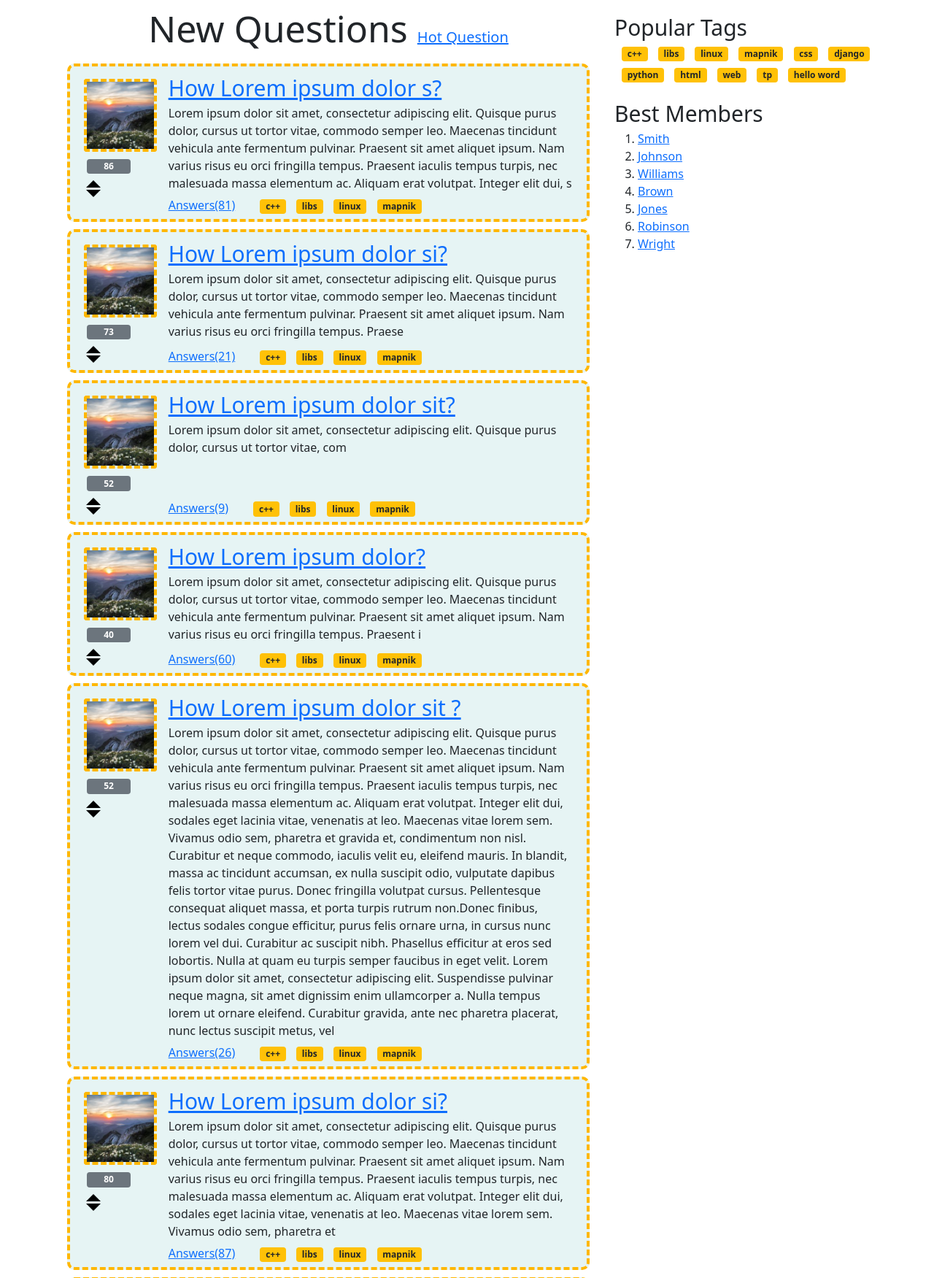
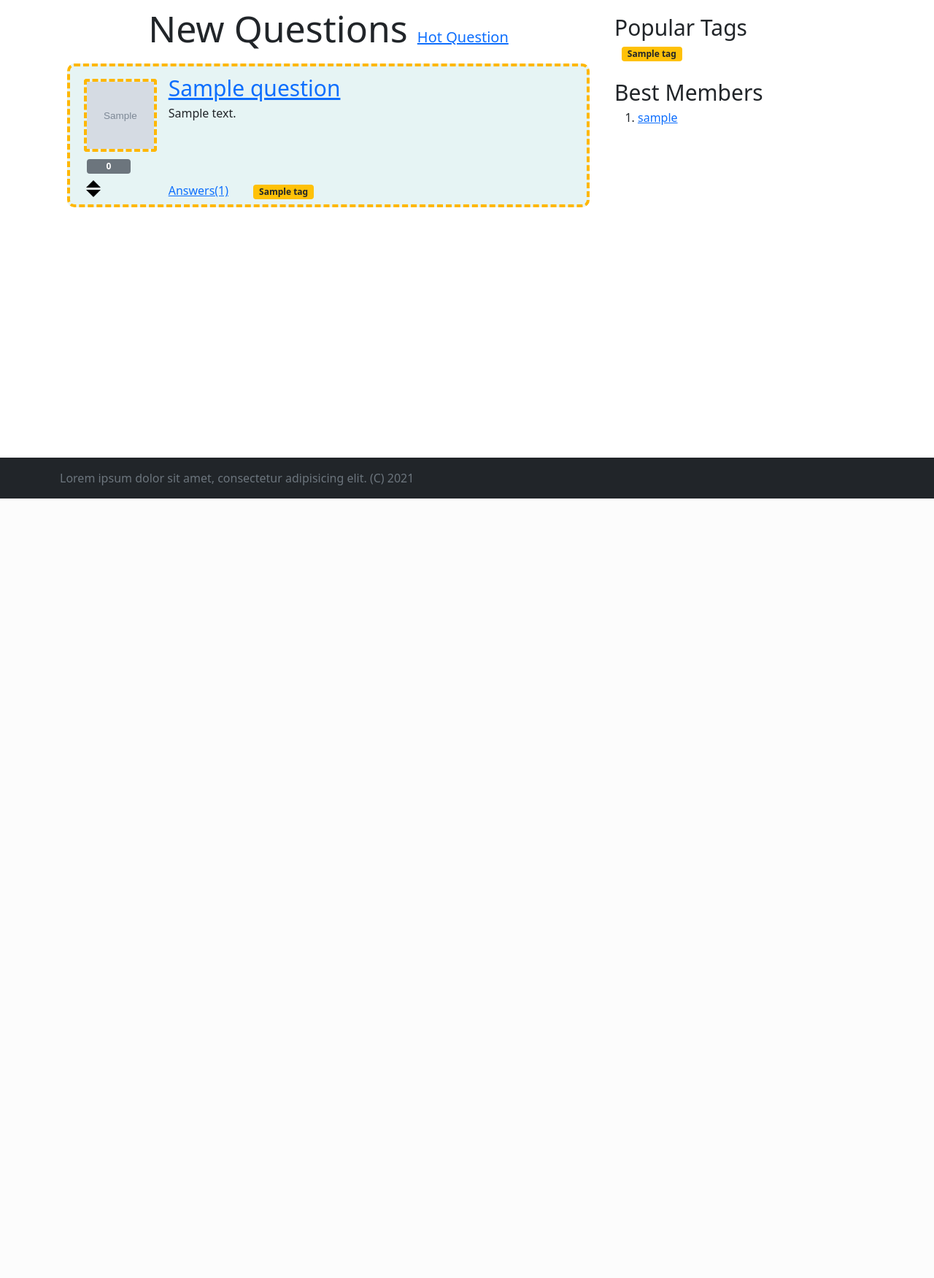
Before and after one commit to GeorgiyX/TP-WEB-ASK-ME, a Django app: page / in a window 1280 px wide. Shown: the part 117-1868 px from the top of the page at 73% size. After the commit the page ends 800 px from the top, so only its background shows below. Run offline with Django 3.2, Linux system fonts and the light colour scheme; tables that the repository leaves empty hold one stand-in row (values such as "Sample post"); grey boxes marked "Sample" are stand-in pictures.

Commit message:
hw3: update views-templates

```diff
--- a/app/constants.py
+++ b/app/constants.py
@@ -4,7 +4,7 @@ LOREM_IPSUM = "Lorem ipsum dolor sit amet, consectetur adipiscing elit. Quisque
 map_id_to_name = {1: "C++", 2: "libs", 3: "linux", 4: "mapnik"}
 
 PAGINATION_ELEMENT_COUNT = 5
-ELEMENT_PER_PAGE = 15
+ELEMENTS_PER_PAGE = 15
 TOTAL_ELEMENT = 301
 
 # URL Names
@@ -19,3 +19,5 @@ QUESTION_COUNT = 101
 ANSWERS_COUNT = 1001
 TAGS_COUNT = 100
 RATINGS_COUNT = 2001
+
+CACHE_TTL = 600  # 10 min
--- a/app/management/commands/test_models.py
+++ b/app/management/commands/test_models.py
@@ -5,6 +5,7 @@ from app.models import *
 def test_tags():
     for tag in Tag.objects.get_top():
         print("{}, questions count: {}".format(tag.name, tag.questions_count))
+
 
 def test_users_rating():
     for profile in Profile.objects.get_top():
@@ -19,6 +20,7 @@ def test_questions():
         print("question.dislikes.count(): {}".format(question.dislikes.count()))
         print("question.likes_sum: {}".format(question.likes_sum))
         print("question.likes.count(): {}".format(question.likes.count()))
+        print("ava url: {}".format(question.author_avatar))
         print("========")
 
 
@@ -26,4 +28,4 @@ class Command(BaseCommand):
     help = "run useful code"
 
     def handle(self, *args, **options):
-        test_users_rating()
+        test_questions()
--- a/app/views.py
+++ b/app/views.py
@@ -4,15 +4,31 @@ from math import ceil
 from django.http import Http404
 from django.shortcuts import render
 import app.constants as constants
-from app.constants import LOREM_IPSUM, map_id_to_name, TOTAL_ELEMENT, ELEMENT_PER_PAGE, PAGINATION_ELEMENT_COUNT
+from django.core.paginator import Paginator, Page
+from django.shortcuts import get_object_or_404
+from django.urls import reverse
+import app.constants
+from app.constants import *
+from app.models import *
 
 
-def get_elem_cnt_cur_pg(page_no, per_page=ELEMENT_PER_PAGE, total=TOTAL_ELEMENT):
-    return range(TOTAL_ELEMENT % ELEMENT_PER_PAGE
-                 if page_no * ELEMENT_PER_PAGE > TOTAL_ELEMENT else ELEMENT_PER_PAGE)
+def get_pages_list(page: Page, click_range=2):
+    return list(page.paginator.page_range[page.number - click_range - 1: page.number - 1]) + [page.number] \
+           + list(page.paginator.page_range[page.number: page.number + click_range])
 
 
-def get_questions(page_no, per_page=ELEMENT_PER_PAGE, total=TOTAL_ELEMENT):
+def get_page(paginator, page_no):
+    if page_no > paginator.num_pages:
+        page_no = paginator.num_pages
+    return paginator.page(page_no)
+
+
+def get_elem_cnt_cur_pg(page_no, per_page=ELEMENTS_PER_PAGE, total=TOTAL_ELEMENT):
+    return range(TOTAL_ELEMENT % ELEMENTS_PER_PAGE
+                 if page_no * ELEMENTS_PER_PAGE > TOTAL_ELEMENT else ELEMENTS_PER_PAGE)
+
+
+def get_questions(page_no, per_page=ELEMENTS_PER_PAGE, total=TOTAL_ELEMENT):
     questions = list()
     random.seed(datetime.datetime.now().second)
     for i in get_elem_cnt_cur_pg(page_no, per_page, total):
@@ -24,7 +40,7 @@ def get_questions(page_no, per_page=ELEMENT_PER_PAGE, total=TOTAL_ELEMENT):
     return questions
 
 
-def get_answers(page_no, per_page=ELEMENT_PER_PAGE, total=TOTAL_ELEMENT):
+def get_answers(page_no, per_page=ELEMENTS_PER_PAGE, total=TOTAL_ELEMENT):
     answers = list()
     random.seed(datetime.datetime.now().second)
     for i in get_elem_cnt_cur_pg(page_no, per_page, total):
@@ -36,7 +52,7 @@ def get_answers(page_no, per_page=ELEMENT_PER_PAGE, total=TOTAL_ELEMENT):
     return answers
 
 
-def get_pagination_info(page_no, per_page=ELEMENT_PER_PAGE, total=TOTAL_ELEMENT):
+def get_pagination_info(page_no, per_page=ELEMENTS_PER_PAGE, total=TOTAL_ELEMENT):
     min_element_index = (page_no - 1) * per_page + 1
     if min_element_index > total or min_element_index < 0:
         raise Http404("Wrong page index!")
@@ -70,41 +86,60 @@ def get_pagination_info(page_no, per_page=ELEMENT_PER_PAGE, total=TOTAL_ELEMENT)
     return pagination_info
 
 
+def get_right_col_data():
+    return {"top_tags": Tag.objects.get_top(), "tag_url": constants.TAG_URL, "top_users": Profile.objects.get_top()}
+
 def index(request, page_no=1):
-    context = {"url_to": "/hot", "url_name": "Hot Question",
-               "header_text": "New Questions",
-               "pagination_info": get_pagination_info(page_no),
-               "questions": get_questions(page_no)}
-    context["pagination_info"]["url"] = constants.INDEX_URL
+    paginator = Paginator(Question.objects.get_new_question(), constants.ELEMENTS_PER_PAGE)
+    context = {}
+    context["url_to"] = constants.HOT_URL
+    context["url_name"] = "Hot Question"
+    context["header_text"] = "New Questions"
+    context["pagination_info"] = {"url": constants.INDEX_URL}
+    context["page"] = get_page(paginator, page_no)
+    context["pages_list"] = get_pages_list(context["page"])
+    context["right_col"] = get_right_col_data()
     return render(request, "index.html", context)
 
 
 def hot(request, page_no=1):
-    context = {"url_to": "/", "url_name": "New Questions",
-               "header_text": "Hot Questions",
-               "pagination_info": get_pagination_info(page_no),
-               "questions": get_questions(page_no)}
-    context["pagination_info"]["url"] = constants.HOT_URL
+    paginator = Paginator(Question.objects.get_hot_question(), constants.ELEMENTS_PER_PAGE)
+    context = {}
+    context["url_to"] = constants.INDEX_URL
+    context["url_name"] = "New Question"
+    context["header_text"] = "Hot Questions"
+    context["pagination_info"] = {"url": constants.HOT_URL}
+    context["page"] = get_page(paginator, page_no)
+    context["pages_list"] = get_pages_list(context["page"])
+    context["right_col"] = get_right_col_data()
     return render(request, "index.html", context)
 
 
 def tag(request, tag_id, page_no=1):
-    tag_name = map_id_to_name.get(tag_id, "some name")
-    context = {"url_to": "/hot", "url_name": "Hot Questions",
-               "header_text": "Tag Questions - {0}".format(tag_name),
-               "pagination_info": get_pagination_info(page_no),
-               "questions": get_questions(page_no)}
-    context["pagination_info"]["url"] = constants.TAG_URL
-    context["pagination_info"]["id"] = 1  # Tag параметр URL
+    tag_object = get_object_or_404(Tag, id=tag_id)
+    paginator = Paginator(Question.objects.get_question_by_tag(tag_id), constants.ELEMENTS_PER_PAGE)
+    if paginator.count == 0:
+        raise Http404("No questions")
+    context = {}
+    context["url_to"] = constants.HOT_URL
+    context["url_name"] = "Hot Question"
+    context["header_text"] = "Tag Questions - {}".format(tag_object.name)
+    context["pagination_info"] = {"url": constants.TAG_URL, "id": tag_id}
+    context["page"] = get_page(paginator, page_no)
+    context["pages_list"] = get_pages_list(context["page"])
+    context["right_col"] = get_right_col_data()
     return render(request, "index.html", context)
 
 
 def question(request, question_id, page_no=1):
-    context = {"pagination_info": get_pagination_info(page_no, total=25),
-               "question": get_questions(1, 1)[0],
-               "answers": get_answers(page_no)}
-    context["pagination_info"]["url"] = constants.QUESTION_URL
-    context["pagination_info"]["id"] = 1  # Первый параметр URL
+    question_object = get_object_or_404(Question, id=question_id)
+    paginator = Paginator(Answer.objects.get_answer_by_question_id(question_id), constants.ELEMENTS_PER_PAGE)
+    context = {}
+    context["pagination_info"] = {"url": constants.QUESTION_URL, "id": question_id}
+    context["question"] = question_object
+    context["page"] = get_page(paginator, page_no)
+    context["pages_list"] = get_pages_list(context["page"])
+    context["right_col"] = get_right_col_data()
     return render(request, "question.html", context)
 
 
--- a/ask_me/urls.py
+++ b/ask_me/urls.py
@@ -13,11 +13,14 @@ Including another URLconf
     1. Import the include() function: from django.urls import include, path
     2. Add a URL to urlpatterns:  path('blog/', include('blog.urls'))
 """
+from django.conf.urls.static import static
 from django.contrib import admin
 from django.urls import path
 
+import ask_me.settings
 from app import views
 import app.constants as constants
+import ask_me.settings
 
 # cписок новых вопросов (главная страница) (URL = /)
 # cписок “лучших” вопросов (URL = /hot/)
@@ -42,3 +45,6 @@ urlpatterns = [
     path('ask/', views.ask, name="ask"),
     path('setting/', views.setting, name="setting")
 ]
+if ask_me.settings.DEBUG:
+    # urlpatterns += static(settings.STATIC_URL, document_root=settings.STATIC_ROOT)
+    urlpatterns += static(ask_me.settings.MEDIA_URL, document_root=ask_me.settings.MEDIA_ROOT)
--- a/templates/ask.html
+++ b/templates/ask.html
@@ -3,7 +3,7 @@
 {% block header %}
     {% include "include/header_login.html" %}
 {% endblock %}
-{% block right_column %}
+{% block left_column %}
     <div id="left-block-header">New Question</div>
     <form class="needs-validation" novalidate>
         <div class="mb-3">
--- a/templates/include/answer.html
+++ b/templates/include/answer.html
@@ -1,7 +1,7 @@
 {% load static %}
 <div class="row answer">
     <div class="col-2 answer-left">
-        <img src="{% static "img/avatar.png" %}" alt="avatar">
+        <img src="{{ answer.author.profile.avatar.url }}" alt="avatar">
         <div class="answer-rating">
             <div class="badge bg-secondary">{{ answer.rating }}</div>
             <div>
--- a/templates/include/base.html
+++ b/templates/include/base.html
@@ -22,7 +22,7 @@
         <div class="row">
             <!-- Left col -->
             <div class="col-8 left-col">
-                {% block right_column %}
+                {% block left_column %}
                 {% endblock %}
             </div>
             <!-- End left col -->
--- a/templates/include/question_index.html
+++ b/templates/include/question_index.html
@@ -1,7 +1,7 @@
 {% load static %}
 <div class="row question">
     <div class="col-2" id="question-left">
-        <img src="{% static "img/avatar.png" %}" alt="avatar">
+        <img src="{{ question.author.profile.avatar.url }}" alt="avatar">
         <div id="rating">
             <div class="badge bg-secondary">{{ question.rating }}</div>
             <div>
@@ -21,16 +21,15 @@
     </div>
     <div class="col-10" id="question-right">
         <div id="question-header">
-            <a href="{% url "question" 1 1 %}">How {{ question.title }}?</a>
+            <a href="{% url "question" question.id 1 %}">{{ question.title }}</a>
         </div>
         <div id="question-text"> {{ question.text }}</div>
         <div id="question-footer">
-            <a href="{% url "question" 1 1 %}">Answers({{ question.answer_cnt }})</a>
+            <a href="{% url "question" question.id 1 %}">Answers({{ question.answers_count }})</a>
             <span>
-                <span class="badge bg-warning text-dark">с++</span>
-                <span class="badge bg-warning text-dark">libs</span>
-                <span class="badge bg-warning text-dark">linux</span>
-                <span class="badge bg-warning text-dark">mapnik</span>
+                {% for tag in question.tags.all %}
+                    <span class="badge bg-warning text-dark">{{ tag.name }}</span>
+                {% endfor %}
             </span>
         </div>
     </div>
--- a/templates/include/right_column.html
+++ b/templates/include/right_column.html
@@ -1,27 +1,15 @@
 {% load static %}
 <div class="right-col-header">Popular Tags</div>
 <div id="pop-tags-list">
-    <a href="{% url "tag" 1 1%}"><span class="badge bg-warning text-dark">с++</span></a>
-    <a href="{% url "tag" 2 1%}"><span class="badge bg-warning text-dark">libs</span></a>
-    <a href="{% url "tag" 3 1%}"><span class="badge bg-warning text-dark">linux</span></a>
-    <a href="{% url "tag" 4 1%}"><span class="badge bg-warning text-dark">mapnik</span></a>
-    <a href="{% url "tag" 5 1%}"><span class="badge bg-warning text-dark">css</span></a>
-    <a href="{% url "tag" 6 1%}"><span class="badge bg-warning text-dark">django</span></a>
-    <a href="{% url "tag" 7 1%}"><span class="badge bg-warning text-dark">python</span></a>
-    <a href="{% url "tag" 8 1%}"><span class="badge bg-warning text-dark">html</span></a>
-    <a href="{% url "tag" 9 1%}"><span class="badge bg-warning text-dark">web</span></a>
-    <a href="{% url "tag" 10 1%}"><span class="badge bg-warning text-dark">tp</span></a>
-    <a href="{% url "tag" 11 1%}"><span class="badge bg-warning text-dark">hello word</span></a>
+    {% for tag in right_col.top_tags %}
+        <a href="{% url right_col.tag_url tag.id 1%}"><span class="badge bg-warning text-dark">{{ tag.name }}</span></a>
+    {% endfor %}
 </div>
 <div class="right-col-header">Best Members</div>
 <div class="best-members-list">
     <ol>
-        <li><a href="#">Smith</a></li>
-        <li><a href="#">John­son</a></li>
-        <li><a href="#">Williams</a></li>
-        <li><a href="#">Brown</a></li>
-        <li><a href="#">Jones</a></li>
-        <li><a href="#">Robin­son</a></li>
-        <li><a href="#">Wright</a></li>
+        {% for user in right_col.top_users %}
+            <li><a href="#">{{ user.user.username }}</a></li>
+        {% endfor %}
     </ol>
 </div>
--- a/templates/index.html
+++ b/templates/index.html
@@ -3,18 +3,18 @@
 {% block header %}
     {% include "include/header_login.html" %}
 {% endblock %}
-{% block right_column %}
+{% block left_column %}
     <div id="left-block-header">
         <span>{{ header_text }}</span>
-        <a href="{{ url_to }}">{{ url_name }}</a>
+        <a href="{% url url_to %}">{{ url_name }}</a>
     </div>
     <!-- Блок превью вопроса -->
-    {% for question in questions %}
+    {% for question in page.object_list %}
         {% include "include/question_index.html" %}
     {% endfor %}
     <!-- Конец блок превью вопроса -->
     <!-- Пагинация, включает только когда много элементов -->
-    {% if pagination_info.is_enabled %}
+    {% if page.has_other_pages %}
         {% include "include/paginator.html" %}
     {% endif %}
 {% endblock %}
--- a/templates/login.html
+++ b/templates/login.html
@@ -3,7 +3,7 @@
 {% block header %}
     {% include "include/header_logout.html" %}
 {% endblock %}
-{% block right_column %}
+{% block left_column %}
     <div id="left-block-header">Login</div>
     <div class="row justify-content-center">
         <div class="col-6">
--- a/templates/question.html
+++ b/templates/question.html
@@ -3,16 +3,16 @@
 {% block header %}
     {% include "include/header_login.html" %}
 {% endblock %}
-{% block right_column %}
+{% block left_column %}
     <div id="left-block-header"></div>
     {% include "include/question_question.html"%}
     <hr class="answer-spacer">
     <!-- Блок ответа -->
-    {% for answer in answers %}
+    {% for answer in page.object_list %}
         {% include "include/answer.html" %}
     {% endfor %}
     <!-- Блок ответа -->
-    {% if pagination_info.is_enabled %}
+    {% if page.has_other_pages %}
         {% include "include/paginator.html" %}
     {% endif %}
     <hr class="answer-spacer">
--- a/templates/setting.html
+++ b/templates/setting.html
@@ -3,7 +3,7 @@
 {% block header %}
     {% include "include/header_login.html" %}
 {% endblock %}
-{% block right_column %}
+{% block left_column %}
     <div id="left-block-header">Setting: Robin­son</div>
     <div class="row justify-content-center">
         <div class="col-6">
--- a/templates/signup.html
+++ b/templates/signup.html
@@ -3,7 +3,7 @@
 {% block header %}
     {% include "include/header_logout.html" %}
 {% endblock %}
-{% block right_column %}
+{% block left_column %}
     <div id="left-block-header">Registration</div>
     <div class="row justify-content-center">
         <div class="col-6">
```
Also changed, not shown: app/models.py (+21 -12 lines), templates/include/paginator.html (+13 -16 lines), templates/include/question_question.html (+5 -6 lines), app/migrations/0003_auto_20210623_0917.py (added), uploads/avatars/906839135_preview_uewF2fntewQ.jpg (added).
